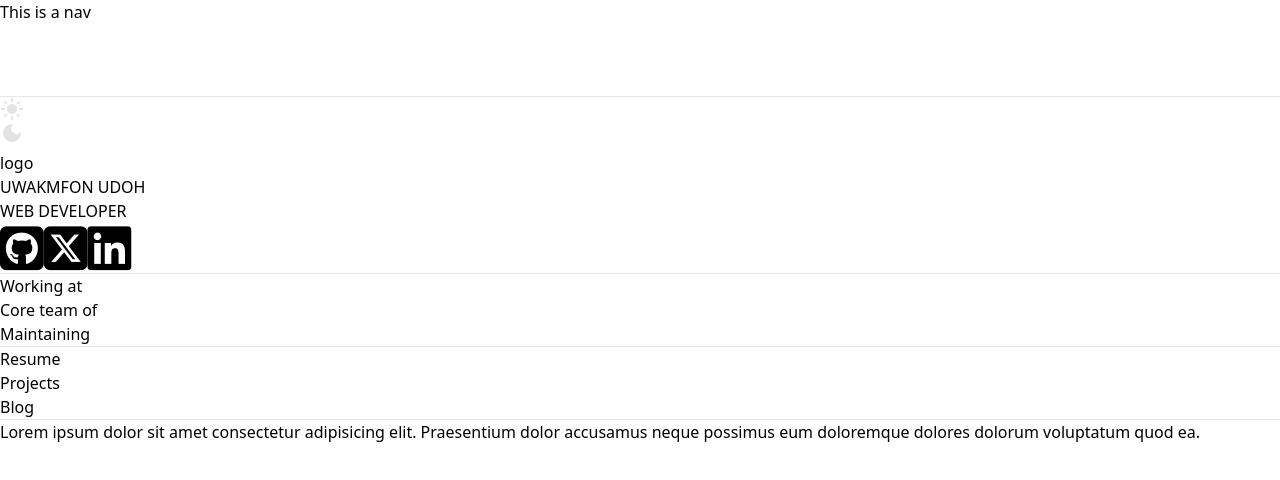
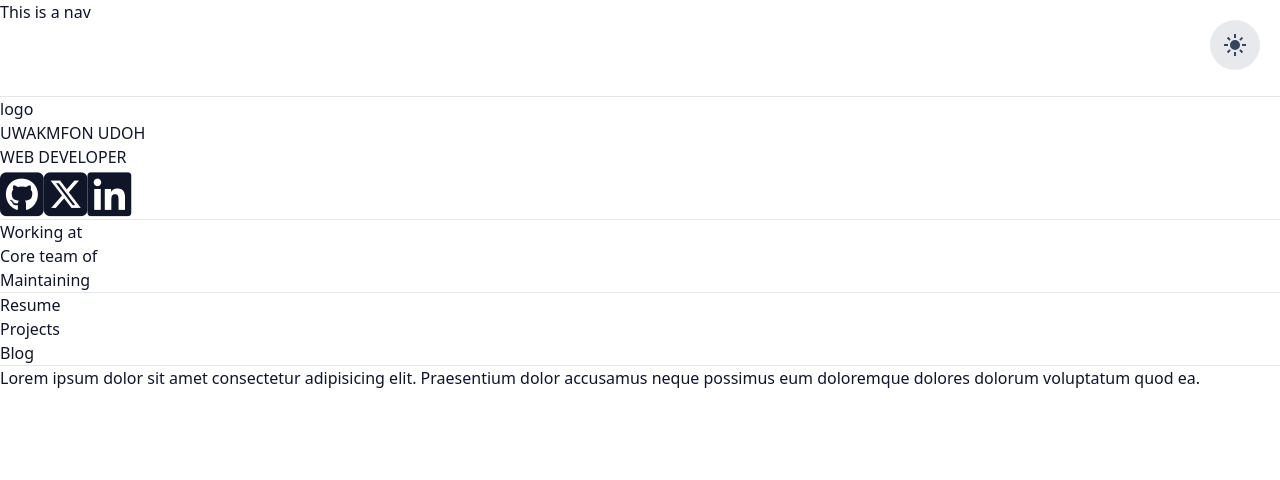
Before and after one commit to Uwakmfon1/portfolio, a website: page index.html in a window 1280 px wide. Drawn offline with nearby package versions, Linux system fonts and the light colour scheme.

Commit message:
added dark mode

```diff
--- a/darkmode.js
+++ b/darkmode.js
@@ -1,5 +1,4 @@
 let darkmode = localStorage.getItem('darkmode');
-console.log(darkmode);
 
 const themeSwitch = document.getElementById('theme-switch');
 
@@ -10,12 +9,12 @@ const enableDarkmode = () => {
 
 const disableDarkmode = () => {
     document.body.classList.remove('darkmode');
-    localStorage.setItem('darkmode','null');
+    localStorage.setItem('darkmode',null);
 }
 
-if(darkmode == 'active') enableDarkmode();
+if(darkmode === 'active') enableDarkmode();
 
 themeSwitch.addEventListener("click",()=>{
     darkmode = localStorage.getItem('darkmode');
-    darkmode !== "active" ? enableDarkmode() : disableDarkmode
+    darkmode !== "active" ? enableDarkmode() : disableDarkmode()
 })
--- a/index.html
+++ b/index.html
@@ -9,6 +9,7 @@
         href="https://fonts.googleapis.com/css2?family=Material+Symbols+Outlined:opsz,wght,FILL,GRAD@20..48,100..700,0..1,-50..200&icon_names=light_mode" />
 
     <link rel="stylesheet" href="https://fonts.googleapis.com/css2?family=Material+Symbols+Outlined:opsz,wght,FILL,GRAD@20..48,100..700,0..1,-50..200&icon_names=dark_mode" /> -->
+    <link rel="stylesheet" href="styles.css ">
     <script src="https://unpkg.com/vue@3"></script>
     <script src="https://cdn.tailwindcss.com"></script>
     <title>Portfolio</title>
--- a/styles.css
+++ b/styles.css
@@ -16,6 +16,32 @@
     --accent-color:#0071ff;
 }
 
+* {
+    margin: 0;
+  padding: 0;
+}
+
+html{
+  font-family: Poppins;
+}
+
+body{
+  min-height: 100vh;
+  background-color: var(--base-color);
+  color: var(--text-color);
+}
+button{
+  border: none;
+  padding: .8em 2em;
+  background-color: var(--primary-color);
+  color: white;
+  border-radius: 4px;
+  font: inherit;
+  text-transform: uppercase;
+  font-weight: 500;
+  cursor: pointer;
+}
+
 #theme-switch{
     height: 50px;
     width: 50px;
@@ -30,8 +56,11 @@
     right: 20px;
 }
 
+
 #theme-switch svg{fill: var(--primary-color);}
-#theme-switch svg :last-child{display: none;}
 
-.darkmode #theme-switch svg :first-child{display: none;}
-.darkmode #theme-switch svg :last-child{display: block;}
+#theme-switch svg:last-child{display: none;}
+
+.darkmode #theme-switch svg:first-child{display: none;}
+
+.darkmode #theme-switch svg:last-child{display: block;}
```
